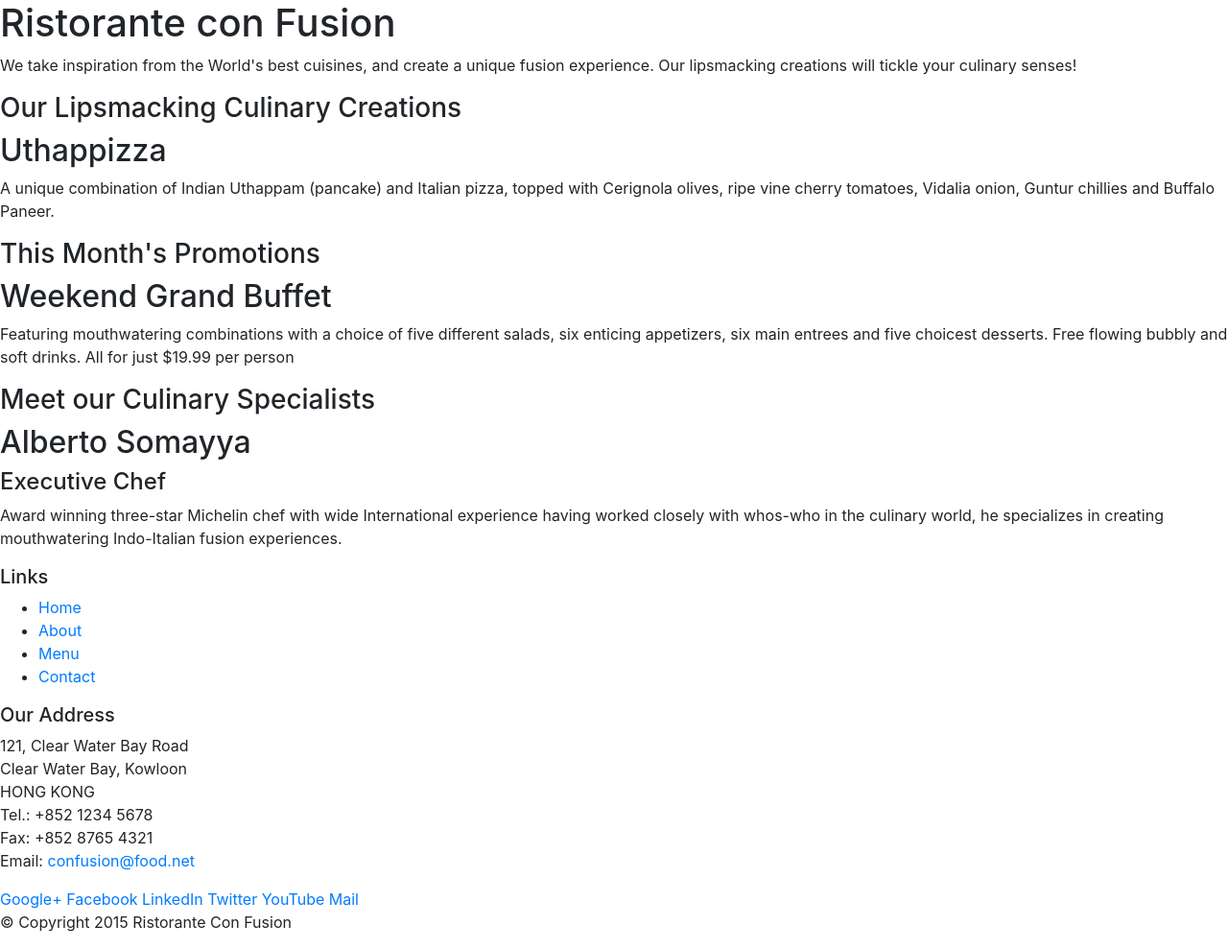
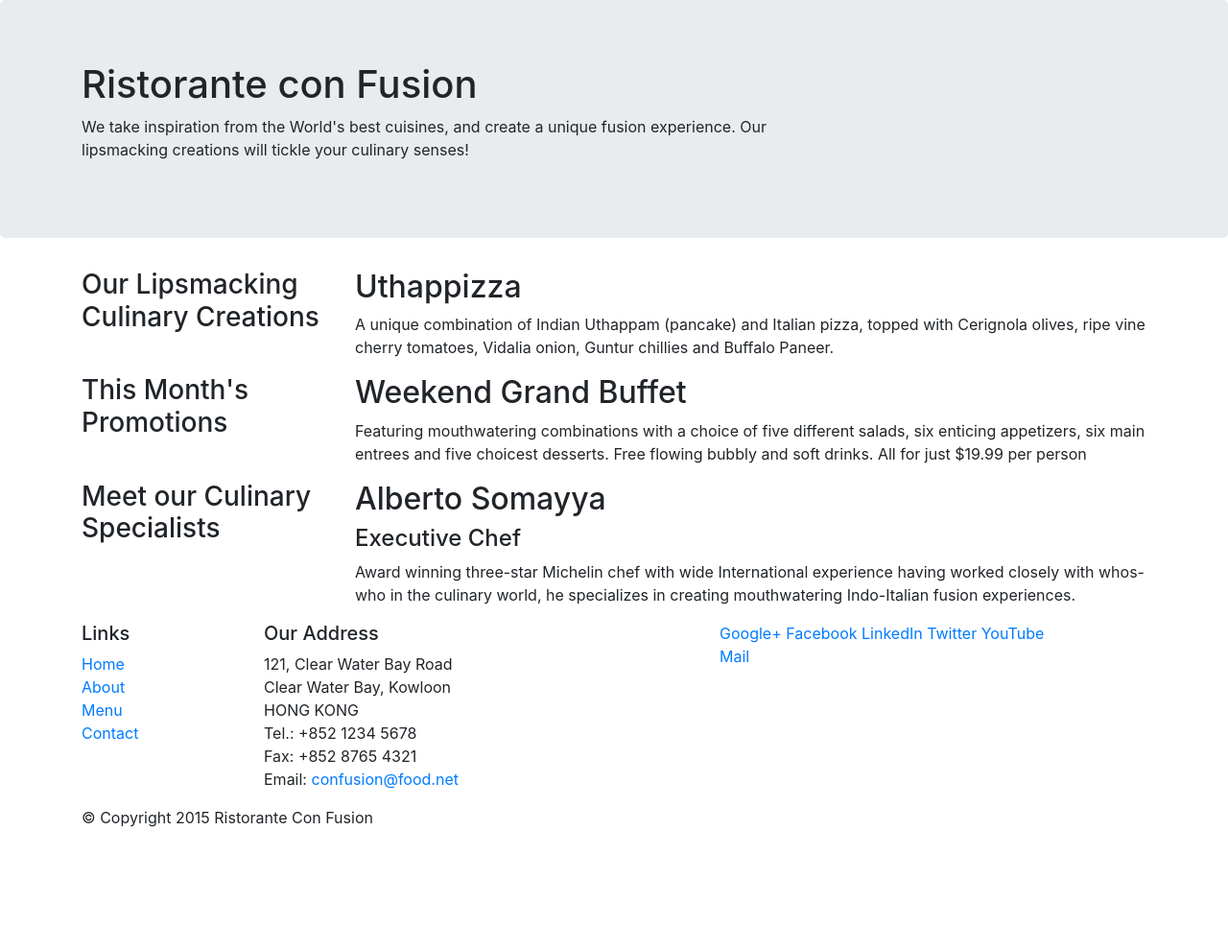
Before and after one commit to LucasHope/conFusion, a website: page index.html in a window 1280 px wide. Shown: the whole page at 96% size. After the commit the page ends 880 px from the top, so only its background shows below. Drawn offline with nearby package versions, Linux system fonts and the light colour scheme.

Commit message:
mid-styling

```diff
--- a/index.html
+++ b/index.html
@@ -16,49 +16,49 @@
 
 <body>
 
-    <header>
-        <div>
-            <div>
+    <header class="jumbotron">
+        <div class="container">
+            <div class="row">
 
-                <div>
+                <div class="col-12 col-sm-8">
                     <h1>Ristorante con Fusion</h1>
                     <p>We take inspiration from the World's best cuisines, and create a unique fusion experience. Our lipsmacking creations will tickle your culinary senses!</p>
                 </div>
 
-                <div>
+                <div class="col col-sm">
                 </div>
 
             </div>
         </div>
     </header>
 
-    <div>
+    <div class="container">
 
-        <div>
-            <div>
+        <div class="row">
+            <div class="col-sm-4 col-md-3 flex-sm-last">
                 <h3>Our Lipsmacking Culinary Creations</h3>
             </div>
-            <div>
+            <div class="col-sm col-md flex-sm-first">
                 <h2>Uthappizza</h2>
                 <p>A unique combination of Indian Uthappam (pancake) and Italian pizza, topped with Cerignola olives, ripe vine cherry tomatoes, Vidalia onion, Guntur chillies and Buffalo Paneer.</p>
             </div>
         </div>
 
-        <div>
-            <div>
+        <div class="row">
+            <div class="col-sm-4 col-md-3">
                 <h3>This Month's Promotions</h3>
             </div>
-            <div>
+            <div class="col-sm col-md">
                 <h2>Weekend Grand Buffet</h2>
                 <p>Featuring mouthwatering combinations with a choice of five different salads, six enticing appetizers, six main entrees and five choicest desserts. Free flowing bubbly and soft drinks. All for just $19.99 per person </p>
             </div>
         </div>
 
-        <div>
-            <div>
+        <div class="row">
+            <div class="col-sm-4 col-md-3 flex-sm-last">
                 <h3>Meet our Culinary Specialists</h3>
             </div>
-            <div>
+            <div class="col-sm col-md flex-sm-first">
                 <h2>Alberto Somayya</h2>
                 <h4>Executive Chef</h4>
                 <p>Award winning three-star Michelin chef with wide International experience having worked closely with whos-who in the culinary world, he specializes in creating mouthwatering Indo-Italian fusion experiences. </p>
@@ -68,12 +68,12 @@
     </div>
 
     <footer>
-        <div>
-            <div>
-                <div>
+        <div class="container">
+            <div class="row">
+                <div class="col-5 col-sm-2">
 
                     <h5>Links</h5>
-                    <ul>
+                    <ul class="list-unstyled">
                         <li><a href="#">Home</a></li>
                         <li><a href="#">About</a></li>
                         <li><a href="#">Menu</a></li>
@@ -81,7 +81,7 @@
                     </ul>
 
                 </div>
-                <div>
+                <div class="col-6 col-sm-5">
 
                     <h5>Our Address</h5>
                     <address>
@@ -94,7 +94,7 @@
 		           </address>
 
                 </div>
-                <div>
+                <div class="col col-sm-4">
                     <div>
 
                         <a href="http://google.com/+">Google+</a>
@@ -108,8 +108,8 @@
                 </div>
             </div>
 
-            <div>
-                <div>
+            <div class="row">
+                <div class="col-auto">
                     <p>© Copyright 2015 Ristorante Con Fusion</p>
                 </div>
 
```
